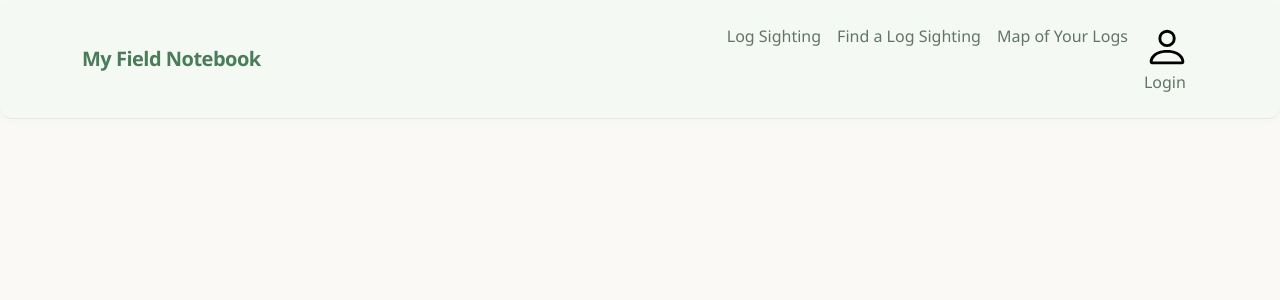
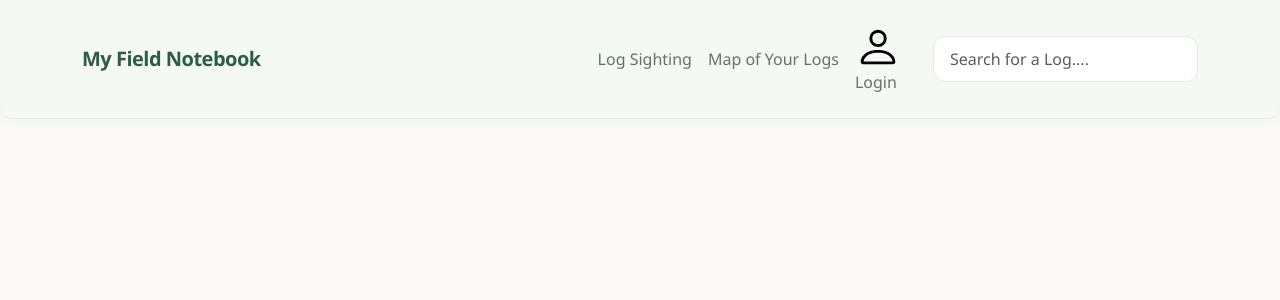
Before and after one commit to aerickson22/Wildlife_Field_NoteBook, a React (Vite) app: page / in a window 1280 px wide. Shown: the top 300 px of the page. Built offline with nearby package versions, Linux system fonts and the light colour scheme.

Commit message:
Added Search bar for finding a log

```diff
--- a/package.json
+++ b/package.json
@@ -22,6 +22,7 @@
     "react-bootstrap": "^2.10.10",
     "react-bootstrap-icons": "^1.11.6",
     "react-dom": "^19.2.6",
+    "react-hook-form": "^7.80.0",
     "react-leaflet": "^5.0.0",
     "react-router-dom": "^7.18.0",
     "uuid": "^14.0.1"
--- a/src/components/Header.jsx
+++ b/src/components/Header.jsx
@@ -1,25 +1,36 @@
-import { Link, NavLink } from "react-router-dom";
+import { NavLink } from "react-router-dom";
 import { useUser } from "../utils/UserContext";
-import { Person } from "react-bootstrap-icons";
-import Container from 'react-bootstrap/Container';
+import { Person, Search } from "react-bootstrap-icons";
+import { useForm } from "react-hook-form";
+import { Container, Form } from 'react-bootstrap';
 import Nav from 'react-bootstrap/Nav';
 import Navbar from 'react-bootstrap/Navbar';
-import NavDropdown from 'react-bootstrap/NavDropdown';
 
-export default function Footer() {
-    const { user, setUser } = useUser();
+export default function Header() {
+    const { user } = useUser();
+    const { handleSubmit, register } = useForm();
+    const onSubmit = values => console.log(values);
 
     return (
         <Navbar expand="lg" className="bg-body-tertiary">
             <Container>
-                <Navbar.Brand href="/"><NavLink to="/">My Field Notebook</NavLink></Navbar.Brand>
+                <Navbar.Brand as={NavLink} to="/">My Field Notebook</Navbar.Brand>
                 <Navbar.Toggle aria-controls="basic-navbar-nav" />
                 <Navbar.Collapse id="basic-navbar-nav">
-                    <Nav className="ms-auto">
-                        <Nav.Link href="/log">Log Sighting</Nav.Link>
-                        <Nav.Link href="/sighting/:id">Find a Log Sighting</Nav.Link>
-                        <Nav.Link href="/map">Map of Your Logs</Nav.Link>
-                        {user === null ? <Nav.Link href="login"><Person/> Login</Nav.Link> : <Nav.Link><Person/> user.username</Nav.Link>}
+                    <Nav className="ms-auto align-items-center">
+                        <Nav.Link as={NavLink} to="/log">Log Sighting</Nav.Link>
+                        <Nav.Link as={NavLink} to="/map">Map of Your Logs</Nav.Link>
+                        {user === null ? (
+                            <Nav.Link as={NavLink} to="/login"><Person/> Login</Nav.Link>
+                        ) : (
+                            <Nav.Link><Person/> {user.username}</Nav.Link>
+                        )}
+                        <Form onSubmit={handleSubmit(onSubmit)} className="ms-lg-3">
+                            <Form.Group className="d-flex align-items-center">
+                                <Form.Label className="me-2 mb-0"><Search/></Form.Label>
+                                <Form.Control type="text" {...register("searchQuery")} placeholder="Search for a Log...." />
+                            </Form.Group>
+                        </Form>
                     </Nav>
                 </Navbar.Collapse>
             </Container>
```
Also changed, not shown: 1 other file (tests, documents, lock files or other folders).
